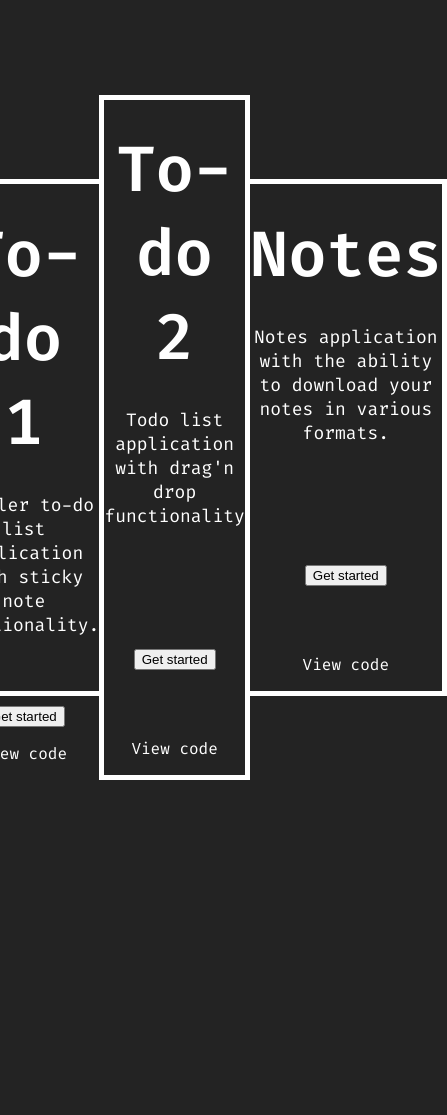
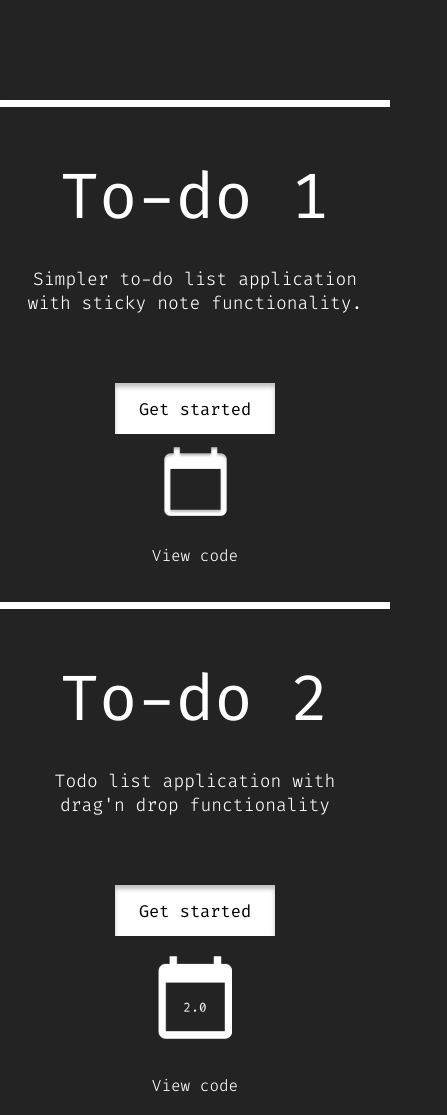
Before and after one commit to WiktorW-pl/Goo-App-2.0, a website: page index.html in a window 390 px wide. Shown: the top 1115 px of the page, 447 px wide, since content can reach past the window. Before the commit the page ends 844 px from the top, so only its background shows below. Drawn offline with Linux system fonts and the light colour scheme.

Commit message:
Rebuild main page

```diff
--- a/index.html
+++ b/index.html
@@ -42,8 +42,9 @@
                 <h2 class="app__title">To-do 1</h1>
                 <p class="app__text">Simpler to-do list application with sticky note functionality.</p>
             </div>
-            <div class="app__button">
+            <div class="app__content">
                 <button class="app__button">Get started</button>
+                <img class="app__icon" src="img/icons/todo1.webp" alt="app icon"/>
             </div>
             <div class="app__link">
                 <p class="app__view-code">View code</p>
@@ -54,8 +55,9 @@
                 <h2 class="app__title">To-do 2</h1>
                 <p class="app__text">Todo list application with drag'n drop functionality</p>
             </div>
-            <div class="app__button">
-            <button class="app__button" id="go-to-todo">Get started</button>
+            <div class="app__content" id="app-main">
+                <button class="app__button" id="go-to-todo">Get started</button>
+                <img class="app__icon" id="icon-main" src="img/icons/todo2.webp" alt="app icon"/>
             </div>
             <div class="app__link">
                 <p class="app__view-code">View code</p>
@@ -66,8 +68,9 @@
                 <h2 class="app__title">Notes</h1>
                 <p class="app__text">Notes application with the ability to download your notes in various formats.</p>
             </div>
-            <div class="app__button">
+            <div class="app__content">
                 <button class="app__button">Get started</button>
+                <img class="app__icon" id="last-icon" src="img/icons/notes.webp" alt="app icon"/>
             </div>
             <div class="app__link">
                 <p class="app__view-code">View code</p>
--- a/styles/index.scss
+++ b/styles/index.scss
@@ -2,9 +2,11 @@ $main-color: #232323;
 body{
     background-color: $main-color;
     color: #fff;
-    font-family: Fira Code;
+    font-family: 'Fira Code';
+    font-style: normal;
+    font-weight: 100;
     // overflow-y: hidden;
-    margin: 0;
+    margin: 20px;
 }
 header{
     display: flex;
@@ -25,21 +27,47 @@ header{
 .app{
     width: 480px;
     height: 80vh;
-    border: 5px solid #fff;
+    border: 7px solid #fff;
     display: flex;
     justify-content: space-between;
     align-items: center;
     text-align: center;
     flex-direction: column;
+    box-sizing: border-box;
+    padding: 20px;
+    box-shadow: 0px 4px 4px rgba(0, 0, 0, 0.25);
     &__text-container{
         transform: translateY(-25px);
     }
     &__title{
         font-size: 64px;
+        font-weight: 400;
     }
     &__text{
         font-size: 18px;
         transform: translateY(-25px);
+    }
+    &__content{
+        display: flex;
+        flex-direction: column;
+        align-items: center;
+        justify-content: space-around;
+        height: 100%;
+    }
+    &__button{
+        width: 160px;
+        height: 51px;
+        background-color: #fff;
+        border: none;
+        font-size: 17px;
+        color: #000;
+        font-family: 'Fira Code';
+        font-weight: 500;
+        box-shadow: inset 0px 4px 4px rgba(0, 0, 0, 0.25);
+    }
+    &__icon{
+        max-width: 95px;
+        margin: 10px;
     }
 }
 .app:nth-child(1){
@@ -51,3 +79,77 @@ header{
 .app:nth-child(2n+1){
     height: 75%;
 }
+#icon-main{
+    transform: translateY(-10px);
+}
+
+@media only screen and (max-width: 1005px){
+    body{
+        margin: 0;
+    }
+    .content{
+        width: 100%;
+        height: auto;
+        flex-direction: column;
+        align-items: center;
+    }
+    .app{
+        width: 100%;
+        height: auto;
+        &__text-container{
+            transform: translateY(-25px);
+        }
+        &__title{
+            font-size: 64px;
+            font-weight: 400;
+        }
+        &__text{
+            font-size: 18px;
+            transform: translateY(-25px);
+        }
+        &__content{
+            display: flex;
+            flex-direction: column;
+            align-items: center;
+            justify-content: space-around;
+            height: 100%;
+        }
+        &__button{
+            width: 160px;
+            height: 51px;
+            background-color: #fff;
+            border: none;
+            font-size: 17px;
+            color: #000;
+            font-family: 'Fira Code';
+            font-weight: 500;
+            box-shadow: inset 0px 4px 4px rgba(0, 0, 0, 0.25);
+        }
+        &__icon{
+            max-width: 75px;
+            // margin-top: 30px;
+        }
+    }
+    .app:nth-child(1){
+        border-right: none;
+        border-left: none;
+        border-bottom: none;
+    }
+    .app:nth-child(even){
+        border-right: none;
+        border-left: none;
+    }
+    .app:nth-child(3){
+        border: none;
+    }
+    .app:nth-child(2n+1){
+        height: 75%;
+    }
+    #icon-main{
+        transform: translateY(-10px);
+        margin-top: 30px;
+    }
+    #last-icon{
+        margin-top: 20px;
+    }
+}
```
Also changed, not shown: img/icons/notes.webp (added), img/icons/todo1.png (added), img/icons/todo1.webp (added), img/icons/todo2.webp (added), styles/index.css, 1 other file.
